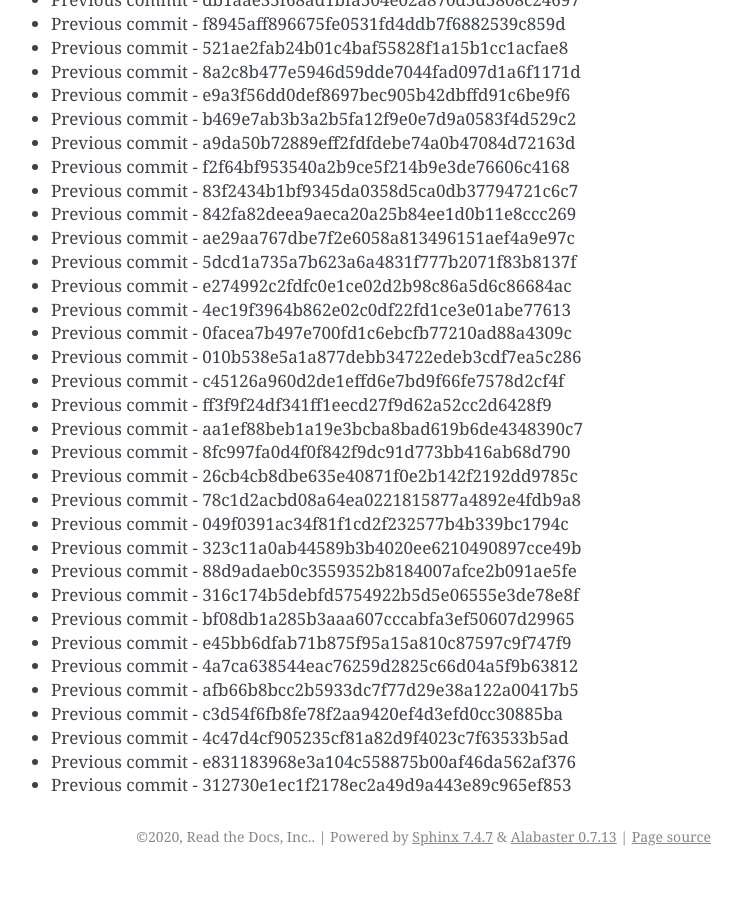
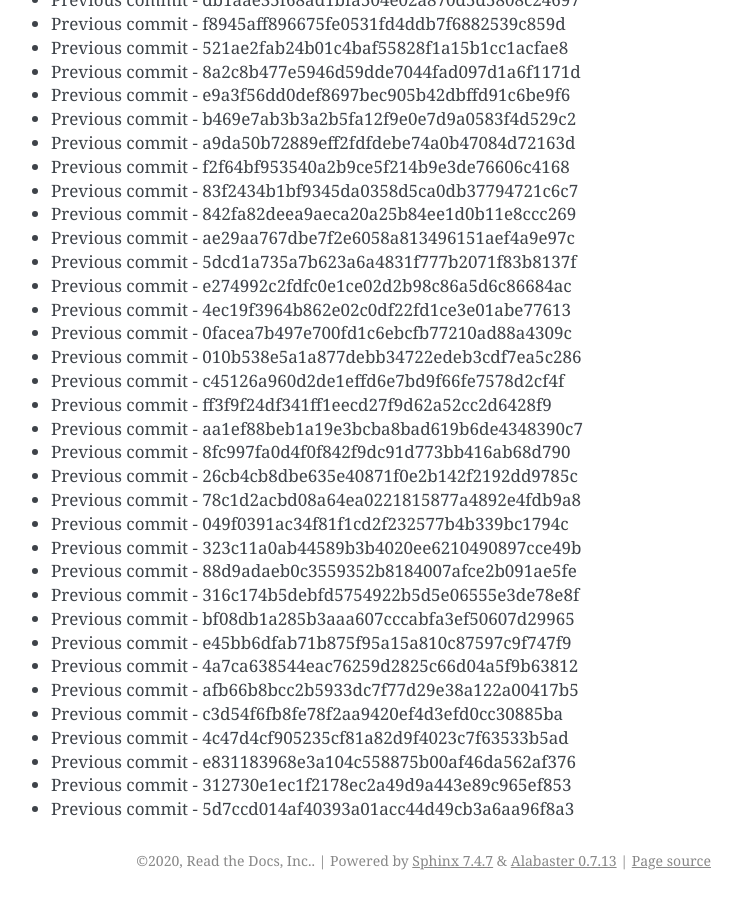
Before and after one commit to readthedocs/rtd-git-stresstest, a Sphinx documentation site: the page built from docs/updates.rst, in a window 1280 px wide and 900 px high, scrolled down 39944 px. Shown: the whole window, without its empty margins (399-1141 px from the left). Built offline with Sphinx 7.4.7, drawn with Linux system fonts in a browser that asks for light colours; before the commit the page ends 40820 px from its top, so only the background shows below that.

Commit message:
Generating commit from previous: 5d7ccd014af40393a01acc44d49cb3a6aa96f8a3

```diff
--- a/docs/updates.rst
+++ b/docs/updates.rst
@@ -1710,3 +1710,4 @@ It can be tested for any performance characteristics.
 * Previous commit - 4c47d4cf905235cf81a82d9f4023c7f63533b5ad
 * Previous commit - e831183968e3a104c558875b00af46da562af376
 * Previous commit - 312730e1ec1f2178ec2a49d9a443e89c965ef853
+* Previous commit - 5d7ccd014af40393a01acc44d49cb3a6aa96f8a3
```
